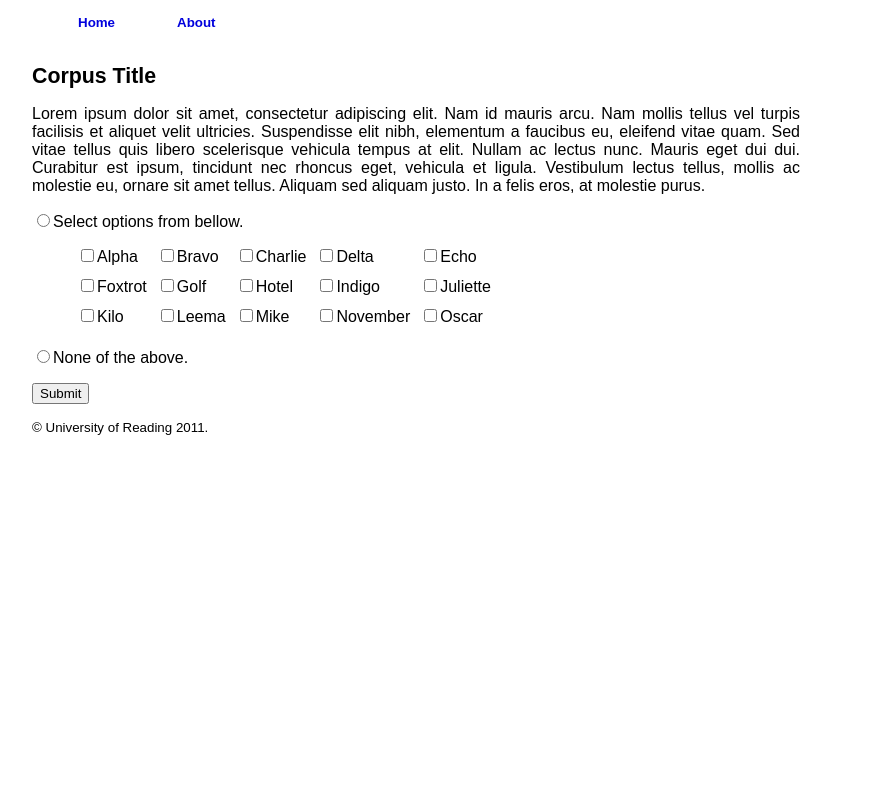
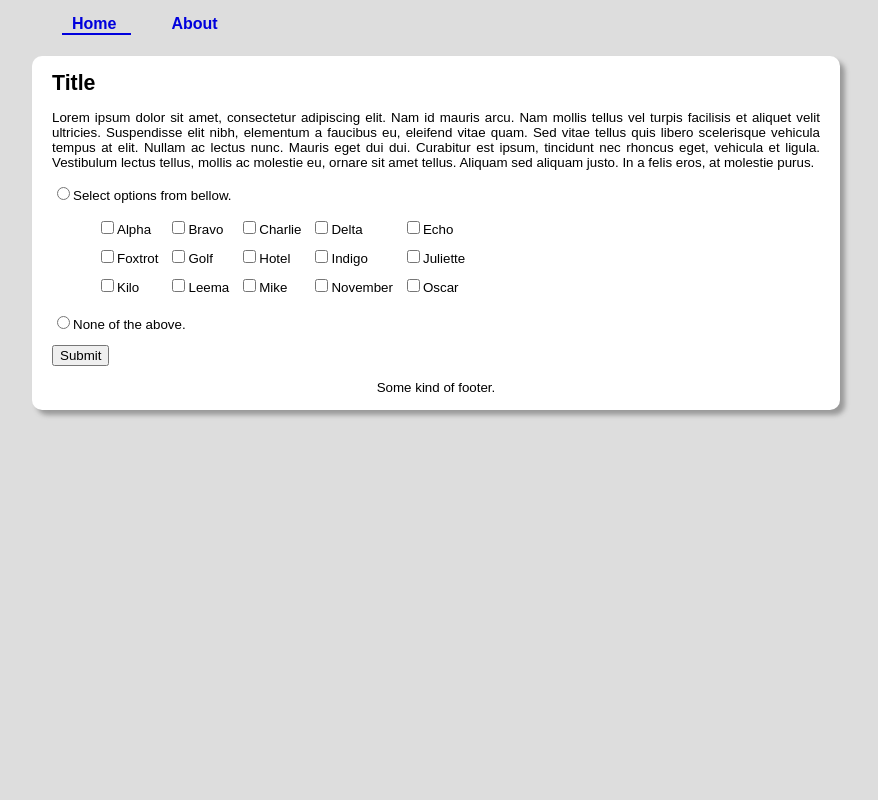
Before and after one commit to IanField90/KeyphraseSurvey, a PHP site: page / in a window 1280 px wide. Shown: the whole page, without its empty margins (224-1102 px from the left). Run offline with PHP 8.4, Linux system fonts and the light colour scheme.

Commit message:
Add some styling

```diff
--- a/html/css/style.css
+++ b/html/css/style.css
@@ -1,6 +1,7 @@
 body{
 	font-family: Arial, Helvetica, Verdana, sans-serif;
 	text-align:justify;
+	background:#DDDDDD none repeat scroll 0% 0%;
 }
 
 .list{
@@ -18,13 +19,12 @@ body{
 	float:left;
 }
 
-
 h1{
 	font: normal normal normal 20px/bold Arial, Tahoma, Helvetica, FreeSans, sans-serif;
 	font-size:16pt;
 	color: #000;
 	text-shadow: rgba(255, 255, 255, 0.199219) -1px -1px 1px;
-margin-top: 20px;
+	margin-top: 0px;
 }
 h2{
 	font: normal normal normal 20px/normal Arial, Tahoma, Helvetica, FreeSans, sans-serif;
@@ -32,10 +32,11 @@ color: #FFF;
 	font-size: 140%;
 	margin-top: -30px;
 }
-*/
+
 #nav {
 	clear:both;
 	font-size:11pt;
+	margin-bottom: 10px;
 }
 
 #nav ul{
@@ -44,63 +45,58 @@ margin-top: -30px;
 }
 
 #nav li{
-	background-color: #fff;
 	float:left;
-	border: 1px #FFF solid;
 	border-bottom-width: 0;
 	list-style-type:none;
 	top: 1px;
 	margin-left:30px;
-
-	border-radius:10px 10px 0 0;
-	-moz-border-radius:10px 10px 0 0;
 
 }
 
 #nav a {
 	display: block;
 	font-weight:bold;
-	font-size:10pt;
+	font-size:12pt;
 	color:#0000DD;
 	text-decoration:none;
-	padding: 5px 15px;
+	padding: 5px 15px 0px 10px;
 	text-align: center;
 	position: relative;
-	top: 1px;
-	border-radius:10px 10px 0 0;
-	-moz-border-radius: 10px 10px 0 0;
 }
 
 #nav a:hover{
 	text-decoration:underline;
 }
 
+#nav .selected a:hover{
+	text-decoration:none;
+}
+
 #nav .selected{
-	border-color:#3D8BFF;
-	background-color:#66E6FF;
-}
-#nav .selected a{
-	background-color:#66E6FF;
+	border-bottom:2px double;
 }
 
 
 #container {
-width:768px;
-margin:0 auto;
+	width: 768px;
+	margin: 0 auto;
 }
 
 #content{
-/*float: left;*/
 	font-size: 10pt;
 	font-style: normal;
+	margin-top: 10px;
 	width: inherit;
-background-color: #66E6FF;
-border: 1px #3D8BFF solid;
+	background-color: #FFFFFF;
+	left: auto;
 	padding:15px 20px 15px 20px;
-left: auto;
 
+
+/*	border: 1px #000000 solid;*/
 	border-radius: 10px;
--moz-border-radius: 10px; /*Firefox*/
+	-moz-border-radius: 10px;
+	-webkit-box-shadow:5px 5px 5px #999;
+	-moz-box-shadow:5px 5px 5px #999;
 }
 
 #footer{
@@ -109,5 +105,4 @@ color: #000000;
 	width:inherit;
 	font-size: 10pt;
 	text-align:center;
-float:left;
 }
--- a/html/footer.php
+++ b/html/footer.php
@@ -1,3 +1,4 @@
 <div id="footer">
-&copy; University of Reading 2011.
+<!-- &copy; University of Reading 2011. -->
+Some kind of footer.
 </div>
--- a/html/index.php
+++ b/html/index.php
@@ -1,6 +1,6 @@
 <html>
 	<head>
-		<title>Keyphrase input</title>
+		<title>Base - Home</title>
 		<link rel="stylesheet" type="text/css" href="css/reset.css">
 		<link rel="stylesheet" type="text/css" href="css/style.css">
 		<script type="text/javascript" src="javascript/form.js"></script>
@@ -8,6 +8,7 @@
 	<body>
 
 		<?php
+		$sel_home = "selected"; $sel_about = "";
 		echo '<div id="container">';
 		include 'navigation_bar.php';
 		echo '<br /><br />';
@@ -18,8 +19,8 @@
 		//	$result = mysql_query($query);
 		//	$row = mysql_fetch_array($result, MYSQL_ASSOC);
 
-			echo '<div id="corpus">';
-			$title = "Corpus Title"; // $row['Corpus_Title'];
+			echo '<div id="content">';
+			$title = "Title"; // $row['Corpus_Title'];
 			$body = "Lorem ipsum dolor sit amet, consectetur adipiscing elit. Nam id mauris arcu. Nam mollis tellus vel turpis facilisis et aliquet velit ultricies. Suspendisse elit nibh, elementum a faucibus eu, eleifend vitae quam. Sed vitae tellus quis libero scelerisque vehicula tempus at elit. Nullam ac lectus nunc. Mauris eget dui dui. Curabitur est ipsum, tincidunt nec rhoncus eget, vehicula et ligula. Vestibulum lectus tellus, mollis ac molestie eu, ornare sit amet tellus. Aliquam sed aliquam justo. In a felis eros, at molestie purus.";
 			//$row['Corpus_Body'];
 			$keywords = array("Bravo", "Alpha", "Charlie", "Delta", "Echo", "Foxtrot", "Golf", "Hotel", "Indigo", "Juliette", "Kilo", "Leema", "Mike", "November", "Oscar");
--- a/html/navigation_bar.php
+++ b/html/navigation_bar.php
@@ -1,8 +1,11 @@
-<ul id="nav">
-	<li>
-		<a href="/SummerStudent/html">Home</a>
-	</li>
-	<li>
-		<a href="/SummerStudent/html/About">About</a>
-	</li>
-</ul>
+<div id="nav">
+	<ul>
+		<li>
+			<a href="/SummerStudent/./html" class="<? echo $sel_home; ?>">Home</a>
+		</li>
+		<li>
+			<a href="/SummerStudent/./html/About" class="<? echo $sel_about; ?>">About</a>
+		</li>
+	</ul>
+
+</div>
```
Also changed, not shown: html/About/index.php (+13 -4 lines). Lines whose indentation alone changed are shown as unchanged.
